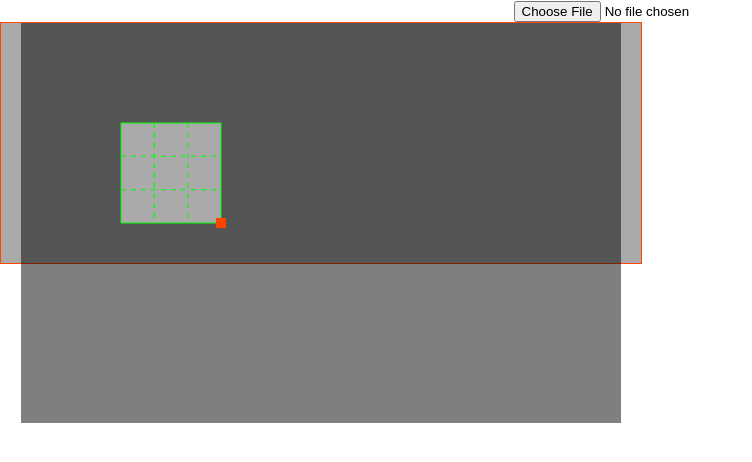
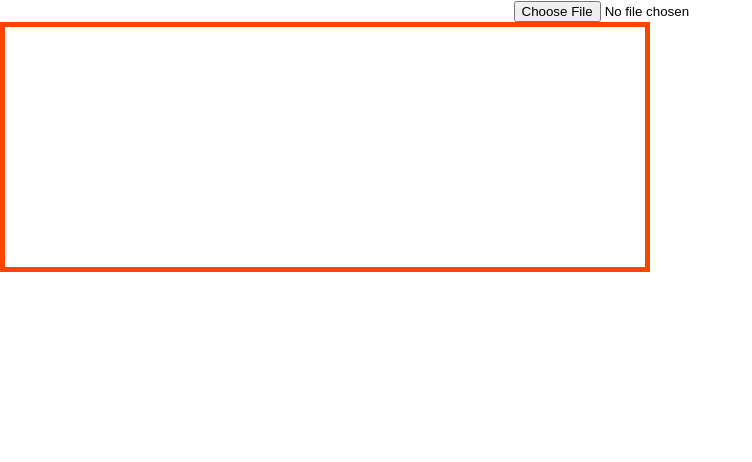
Before and after one commit to Jambo2018/react-tiny-cropper, a React (Create React App) app: page / in a window 1280 px wide. Shown: the top 462 px of the page, without its empty margins (0-752 px from the left). Built offline with nearby package versions, Linux system fonts and the light colour scheme.

Commit message:
add config props

```diff
--- a/src/App.css
+++ b/src/App.css
@@ -36,3 +36,12 @@
     transform: rotate(360deg);
   }
 }
+
+.box {
+  width: 100%;
+  height: 100%;
+  position: relative;
+  background-size: contain;
+  background-position: center;
+  background-repeat: no-repeat;
+}
--- a/src/Cropper.tsx
+++ b/src/Cropper.tsx
@@ -1,43 +1,54 @@
-import { useEffect } from "react";
+import { useEffect, useMemo, useRef } from "react";
 import Circle from "./shaps/Circle";
 import Rectangle from "./shaps/Rectangle";
 import Polygon from "./shaps/Polygon";
+import "./App.css";
 
 type Shap = 'circle' | 'square' | 'rectangle' | 'polygon' | never;
 interface propsType {
   type: Shap,
   nodesNum?: number,
   image: string,
-  style:object,
+  style: object,
   onResult: (url: string) => void
 }
 const Cropper: React.FC<propsType> = (props: propsType) => {
   const { type = "rectangle", image = "" } = props;
-  const ClipCom = () => {
+  const boxRef = useRef<HTMLDivElement>(null);
+  const ClipCom = useMemo(() => {
+    if (!boxRef.current) return null;
+    const { clientWidth, clientHeight } = boxRef.current;
+    const config = {
+      width: clientWidth,
+      height: clientHeight,
+      src:image
+    }
+
     switch (type) {
       case "rectangle":
-        return <Rectangle onResult={props.onResult} src={image} />
+        return <Rectangle onResult={props.onResult} {...config} />
       case "square":
-        return <Rectangle onResult={props.onResult} src={image} square />
+        return <Rectangle onResult={props.onResult} {...config}  square />
       case "circle":
-        return <Circle onResult={props.onResult} src={image} />
+        return <Circle onResult={props.onResult} {...config}  />
       case "polygon":
-        return <Polygon onResult={props.onResult} dots={props.nodesNum||4} src={image} />
+        return <Polygon onResult={props.onResult} dots={props.nodesNum || 4} {...config}  />
       default:
         throw new Error("wrong type,the type could only be circle,square,rectangle or polygon");
-        break;
+        return;
     }
-  }
+  }, [type, image])
+
 
   return (
-    <div style={{border:"1px solid #f40",position:"relative", width: "100%", height: "100%" ,...props.style,background:"#aaa",backgroundImage:`url(${image})`}}>
+    <div className="box" style={{ border: "5px solid #f40", ...props.style, backgroundImage: `url(${image})` }} ref={boxRef}>
       {/* <img
         src={image}
         // width={600}
         // height={400}
         style={{ position: "absolute", zIndex: "-1", }}
       /> */}
-      {ClipCom()}
+      {ClipCom}
       {/* <ClipCom/> */}
     </div>
   );
```
